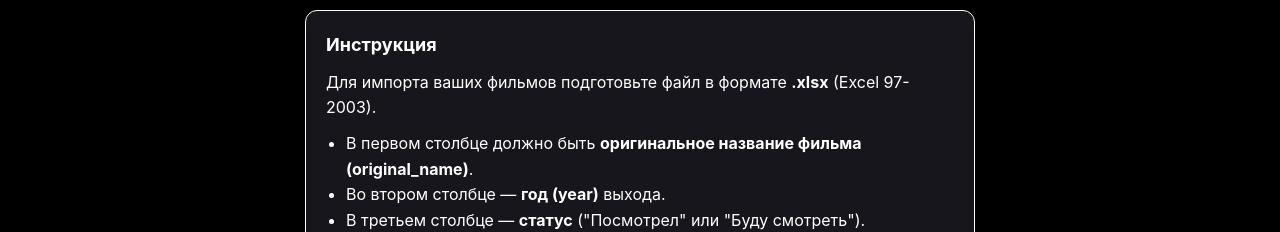
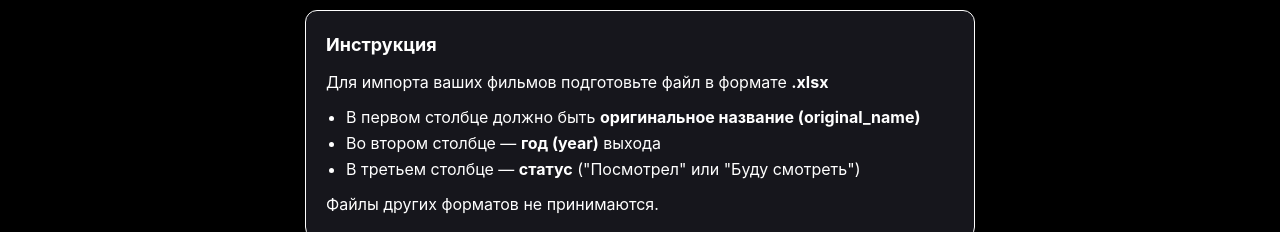
Before and after one commit to Elik7799/hab-ecosystem, a React (Vite) app in the folder projects/: page /elysium/import in a window 1280 px wide. Shown: the part 154-386 px from the top of the page. Built offline with nearby package versions, Linux system fonts and the light colour scheme; no server answers; sample sign-in values are in the browser's storage.

Commit message:
info xlsx fix

```diff
--- a/projects/src/projects/elysium/pages/Import.jsx
+++ b/projects/src/projects/elysium/pages/Import.jsx
@@ -66,11 +66,11 @@ export default function ElysiumImport() {
 
       <div className="import-instruction">
         <h2>Инструкция</h2>
-        <p>Для импорта ваших фильмов подготовьте файл в формате <strong>.xlsx</strong> (Excel 97-2003).</p>
+        <p>Для импорта ваших фильмов подготовьте файл в формате <strong>.xlsx</strong></p>
         <ul>
-          <li>В первом столбце должно быть <strong>оригинальное название фильма (original_name)</strong>.</li>
-          <li>Во втором столбце — <strong>год (year)</strong> выхода.</li>
-          <li>В третьем столбце — <strong>статус</strong> ("Посмотрел" или "Буду смотреть").</li>
+          <li>В первом столбце должно быть <strong>оригинальное название (original_name)</strong></li>
+          <li>Во втором столбце — <strong>год (year)</strong> выхода</li>
+          <li>В третьем столбце — <strong>статус</strong> ("Посмотрел" или "Буду смотреть")</li>
         </ul>
         <p>Файлы других форматов не принимаются.</p>
       </div>
```
